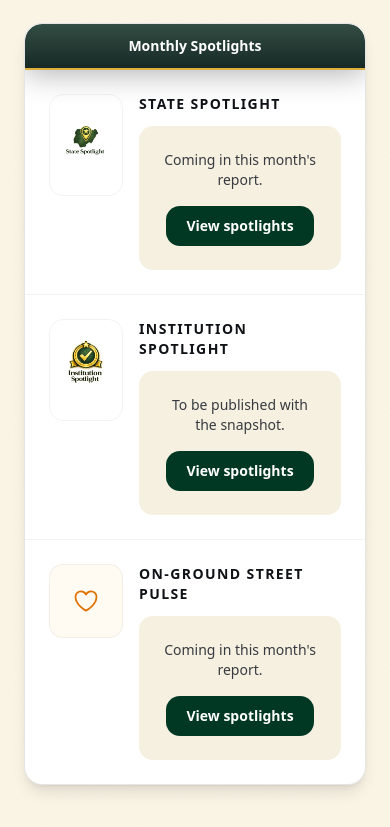
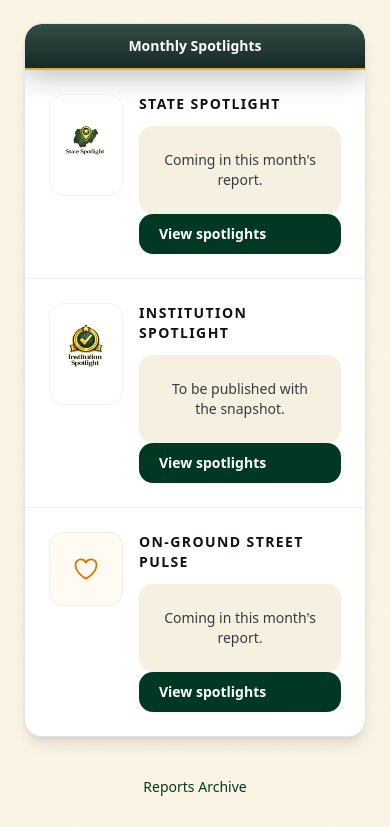
Before and after one commit to DDLD93/stabilty-index, a Next.js app: page /spotlights in a window 390 px wide. Shown: the part 611-1438 px from the top of the page. Built offline with nearby package versions, Linux system fonts and the light colour scheme; no server answers; the database is empty; a web font is replaced by a local one.

Commit message:
Refactor SpotlightCard component to include expandable sections for state and institution highlights; improve layout and responsiveness with updated CSS classes for better visual consistency.

```diff
--- a/components/public/SpotlightCard.tsx
+++ b/components/public/SpotlightCard.tsx
@@ -2,6 +2,7 @@
 
 import Image from "next/image";
 import Link from "next/link";
+import { useState } from "react";
 import { SafeHtml } from "@/components/ui/SafeHtml";
 import { getKeyPointsHtml } from "@/lib/spotlight";
 
@@ -52,6 +53,13 @@ export function SpotlightCard({
       ? streetPulseSpot.keyPointsHtml
       : "";
 
+  const [expandedState, setExpandedState] = useState(false);
+  const [expandedInst, setExpandedInst] = useState(false);
+  const [expandedStreetPulse, setExpandedStreetPulse] = useState(false);
+
+  const readMoreClass =
+    "mt-1 text-sm font-medium text-[color:var(--nsi-green)] hover:underline focus:outline-none focus:underline";
+
   return (
     <div className="overflow-hidden rounded-2xl border border-black/10 bg-white shadow-lg">
       <div className="nsi-band py-3 text-center text-sm font-bold text-white">
@@ -61,9 +69,9 @@ export function SpotlightCard({
         {/* State Spotlight */}
         <div
           id="state-spotlight"
-          className="flex flex-col border-b border-black/5 p-6 scroll-mt-24 md:border-b-0 md:border-r md:border-black/5"
+          className="flex flex-1 flex-col border-b border-black/5 p-6 scroll-mt-24 md:border-b-0 md:border-r md:border-black/5"
         >
-          <div className="flex items-start gap-4">
+          <div className="flex min-h-0 flex-1 items-start gap-4">
             <div className="shrink-0 overflow-hidden rounded-xl border border-black/5 p-2">
               <Image
                 src="/spotlights/state-spotlight-logo.png"
@@ -73,7 +81,8 @@ export function SpotlightCard({
                 className="object-contain"
               />
             </div>
-            <div className="min-w-0 flex-1">
+            <div className="flex min-h-0 min-w-0 flex-1 flex-col">
+              <div className="min-h-0 flex-1">
                 <h3 className="text-sm font-bold uppercase tracking-widest text-[color:var(--nsi-ink)]">
                   State Spotlight
                 </h3>
@@ -82,29 +91,37 @@ export function SpotlightCard({
                     <p className="mt-3 font-serif text-2xl font-semibold text-[color:var(--nsi-ink)]">
                       {safeString(stateSpot.state) || "State Spotlight"}
                     </p>
-                  <div className="mt-4 text-sm leading-relaxed text-[color:var(--nsi-ink-soft)] [&_ul]:list-disc [&_ul]:pl-5 [&_li]:mt-1">
+                    {stateKeyPointsHtml && (
+                      <>
+                        <div
+                          className={`mt-4 text-sm leading-relaxed text-[color:var(--nsi-ink-soft)] [&_ul]:list-disc [&_ul]:pl-5 [&_li]:mt-1 ${!expandedState ? "line-clamp-4" : ""}`}
+                        >
                           <SafeHtml html={stateKeyPointsHtml} />
                         </div>
-                  <Link
-                    href={stateHref}
-                    className="mt-6 inline-flex rounded-xl bg-[color:var(--nsi-green)] px-5 py-2.5 text-sm font-semibold text-white transition-all hover:brightness-110"
+                        <button
+                          type="button"
+                          onClick={() => setExpandedState((e) => !e)}
+                          className={readMoreClass}
                         >
-                    Full spotlight
-                  </Link>
+                          {expandedState ? "Read less" : "Read more"}
+                        </button>
+                      </>
+                    )}
                   </>
                 ) : (
                   <div className="mt-3 rounded-xl bg-[color:var(--nsi-paper-2)] p-6 text-center">
                     <p className="text-sm text-[color:var(--nsi-ink-soft)]">
                       Coming in this month&apos;s report.
                     </p>
+                  </div>
+                )}
+              </div>
               <Link
                 href={stateHref}
-                    className="mt-4 inline-flex rounded-xl bg-[color:var(--nsi-green)] px-5 py-2.5 text-sm font-semibold text-white transition-all hover:brightness-110"
+                className="mt-auto inline-flex shrink-0 rounded-xl bg-[color:var(--nsi-green)] px-5 py-2.5 text-sm font-semibold text-white transition-all hover:brightness-110"
               >
-                    View spotlights
+                {showState ? "Full spotlight" : "View spotlights"}
               </Link>
-                </div>
-              )}
             </div>
           </div>
         </div>
@@ -112,9 +129,9 @@ export function SpotlightCard({
         {/* Institution Spotlight */}
         <div
           id="institution-spotlight"
-          className="flex flex-col border-b border-black/5 p-6 scroll-mt-24 md:border-b-0 md:border-r md:border-black/5"
+          className="flex flex-1 flex-col border-b border-black/5 p-6 scroll-mt-24 md:border-b-0 md:border-r md:border-black/5"
         >
-          <div className="flex items-start gap-4">
+          <div className="flex min-h-0 flex-1 items-start gap-4">
             <div className="shrink-0 overflow-hidden rounded-xl border border-black/5 p-2">
               <Image
                 src="/spotlights/institution-spotlight-logo.png"
@@ -124,7 +141,8 @@ export function SpotlightCard({
                 className="object-contain"
               />
             </div>
-            <div className="min-w-0 flex-1">
+            <div className="flex min-h-0 min-w-0 flex-1 flex-col">
+              <div className="min-h-0 flex-1">
                 <h3 className="text-sm font-bold uppercase tracking-widest text-[color:var(--nsi-ink)]">
                   Institution Spotlight
                 </h3>
@@ -133,36 +151,40 @@ export function SpotlightCard({
                     <p className="mt-3 font-serif text-2xl font-semibold text-[color:var(--nsi-ink)]">
                       {safeString(instSpot.institution) || "Institution Spotlight"}
                     </p>
-                  {instSpot.summary && (
-                    <p className="mt-3 line-clamp-2 text-sm leading-relaxed text-[color:var(--nsi-ink-soft)]">
-                      {instSpot.summary}
-                    </p>
+                    {(instSpot.summary || instKeyPointsHtml) && (
+                      <>
+                        <div
+                          className={`mt-3 text-sm leading-relaxed text-[color:var(--nsi-ink-soft)] [&_ul]:list-disc [&_ul]:pl-5 [&_li]:mt-1 ${!expandedInst ? "line-clamp-4" : ""}`}
+                        >
+                          {instSpot.summary && <p className="mb-2">{instSpot.summary}</p>}
+                          {instKeyPointsHtml && (
+                            <SafeHtml html={instKeyPointsHtml} />
                           )}
-                  {instKeyPointsHtml && (
-                    <div className="mt-2 text-sm leading-relaxed text-[color:var(--nsi-ink-soft)] [&_ul]:list-disc [&_ul]:pl-5 [&_li]:mt-1">
-                      <SafeHtml html={instKeyPointsHtml} />
                         </div>
+                        <button
+                          type="button"
+                          onClick={() => setExpandedInst((e) => !e)}
+                          className={readMoreClass}
+                        >
+                          {expandedInst ? "Read less" : "Read more"}
+                        </button>
+                      </>
                     )}
-                  <Link
-                    href={instHref}
-                    className="mt-6 inline-flex rounded-xl bg-[color:var(--nsi-green)] px-5 py-2.5 text-sm font-semibold text-white transition-all hover:brightness-110"
-                  >
-                    Full spotlight
-                  </Link>
                   </>
                 ) : (
                   <div className="mt-3 rounded-xl bg-[color:var(--nsi-paper-2)] p-6 text-center">
                     <p className="text-sm text-[color:var(--nsi-ink-soft)]">
                       To be published with the snapshot.
                     </p>
+                  </div>
+                )}
+              </div>
               <Link
                 href={instHref}
-                    className="mt-4 inline-flex rounded-xl bg-[color:var(--nsi-green)] px-5 py-2.5 text-sm font-semibold text-white transition-all hover:brightness-110"
+                className="mt-auto inline-flex shrink-0 rounded-xl bg-[color:var(--nsi-green)] px-5 py-2.5 text-sm font-semibold text-white transition-all hover:brightness-110"
               >
-                    View spotlights
+                {showInst ? "Full spotlight" : "View spotlights"}
               </Link>
-                </div>
-              )}
             </div>
           </div>
         </div>
@@ -170,15 +192,16 @@ export function SpotlightCard({
         {/* On-Ground Street Pulse */}
         <div
           id="street-pulse-spotlight"
-          className="flex flex-col p-6 scroll-mt-24"
+          className="flex flex-1 flex-col p-6 scroll-mt-24"
         >
-          <div className="flex items-start gap-4">
+          <div className="flex min-h-0 flex-1 items-start gap-4">
             <div className="shrink-0 overflow-hidden rounded-xl border border-black/5 p-2 bg-amber-500/5">
               <div className="flex h-14 w-14 items-center justify-center text-amber-600">
                 <PulseIcon className="h-7 w-7" />
               </div>
             </div>
-            <div className="min-w-0 flex-1">
+            <div className="flex min-h-0 min-w-0 flex-1 flex-col">
+              <div className="min-h-0 flex-1">
                 <h3 className="text-sm font-bold uppercase tracking-widest text-[color:var(--nsi-ink)]">
                   On-Ground Street Pulse
                 </h3>
@@ -187,34 +210,42 @@ export function SpotlightCard({
                     <p className="mt-3 font-serif text-2xl font-semibold text-[color:var(--nsi-ink)]">
                       {safeString(streetPulseSpot?.title) || "Street Pulse"}
                     </p>
+                    {(streetPulseSpot?.summary || streetPulseKeyPointsHtml) && (
+                      <>
+                        <div
+                          className={`mt-2 text-sm leading-relaxed text-[color:var(--nsi-ink-soft)] [&_ul]:list-disc [&_ul]:pl-5 [&_li]:mt-1 ${!expandedStreetPulse ? "line-clamp-4" : ""}`}
+                        >
                           {streetPulseSpot?.summary && (
-                    <p className="mt-2 text-sm leading-relaxed text-[color:var(--nsi-ink-soft)]">
-                      {streetPulseSpot.summary}
-                    </p>
+                            <p className="mb-2">{streetPulseSpot.summary}</p>
                           )}
-                  <div className="mt-2 text-sm leading-relaxed text-[color:var(--nsi-ink-soft)] [&_ul]:list-disc [&_ul]:pl-5 [&_li]:mt-1">
+                          {streetPulseKeyPointsHtml && (
                             <SafeHtml html={streetPulseKeyPointsHtml} />
+                          )}
                         </div>
-                  <Link
-                    href={streetPulseHref}
-                    className="mt-6 inline-flex rounded-xl bg-[color:var(--nsi-green)] px-5 py-2.5 text-sm font-semibold text-white transition-all hover:brightness-110"
+                        <button
+                          type="button"
+                          onClick={() => setExpandedStreetPulse((e) => !e)}
+                          className={readMoreClass}
                         >
-                    Full spotlight
-                  </Link>
+                          {expandedStreetPulse ? "Read less" : "Read more"}
+                        </button>
+                      </>
+                    )}
                   </>
                 ) : (
                   <div className="mt-3 rounded-xl bg-[color:var(--nsi-paper-2)] p-6 text-center">
                     <p className="text-sm text-[color:var(--nsi-ink-soft)]">
                       Coming in this month&apos;s report.
                     </p>
+                  </div>
+                )}
+              </div>
               <Link
                 href={streetPulseHref}
-                    className="mt-4 inline-flex rounded-xl bg-[color:var(--nsi-green)] px-5 py-2.5 text-sm font-semibold text-white transition-all hover:brightness-110"
+                className="mt-auto inline-flex shrink-0 rounded-xl bg-[color:var(--nsi-green)] px-5 py-2.5 text-sm font-semibold text-white transition-all hover:brightness-110"
               >
-                    View spotlights
+                {showStreetPulse ? "Full spotlight" : "View spotlights"}
               </Link>
-                </div>
-              )}
             </div>
           </div>
         </div>
--- a/components/publication/PublicationPoster.tsx
+++ b/components/publication/PublicationPoster.tsx
@@ -189,12 +189,6 @@ export function PublicationPoster({
                 <p className="mt-2 text-lg italic text-black/50">
                   Infrastructure Leading the Nation
                 </p>
-                <div className="mt-6 flex items-baseline gap-2">
-                  <span className="text-6xl font-bold text-[color:var(--nsi-green)]">
-                    {(spotlight.score ?? 7.1).toFixed(1)}
-                  </span>
-                  <span className="text-2xl font-semibold text-black/25">/10</span>
-                </div>
 
                 <div className="mt-8 text-[1rem] font-medium text-black/70 [&_ul]:space-y-3 [&_ul]:list-none [&_li]:flex [&_li]:items-start [&_li]:gap-3">
                   {stateKeyPointsHtml ? (
```
Lines whose indentation alone changed are shown as unchanged.
